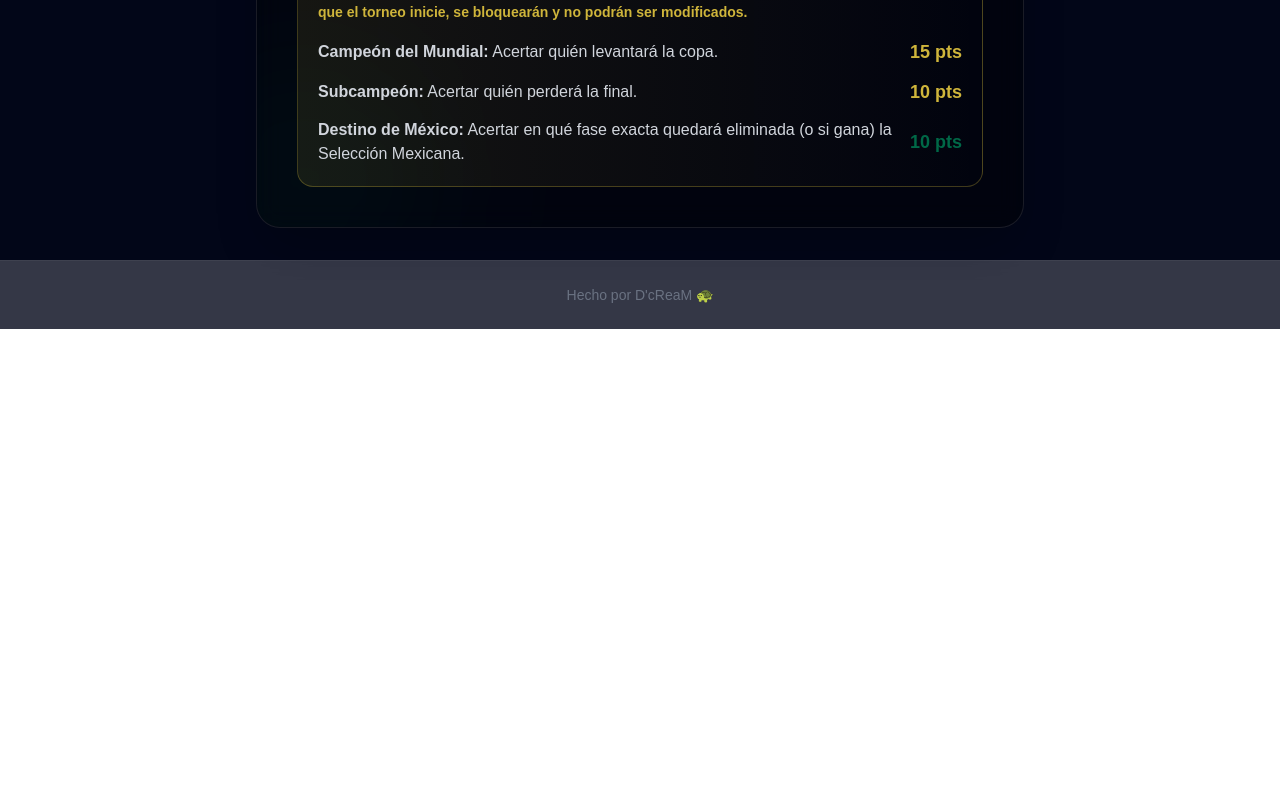
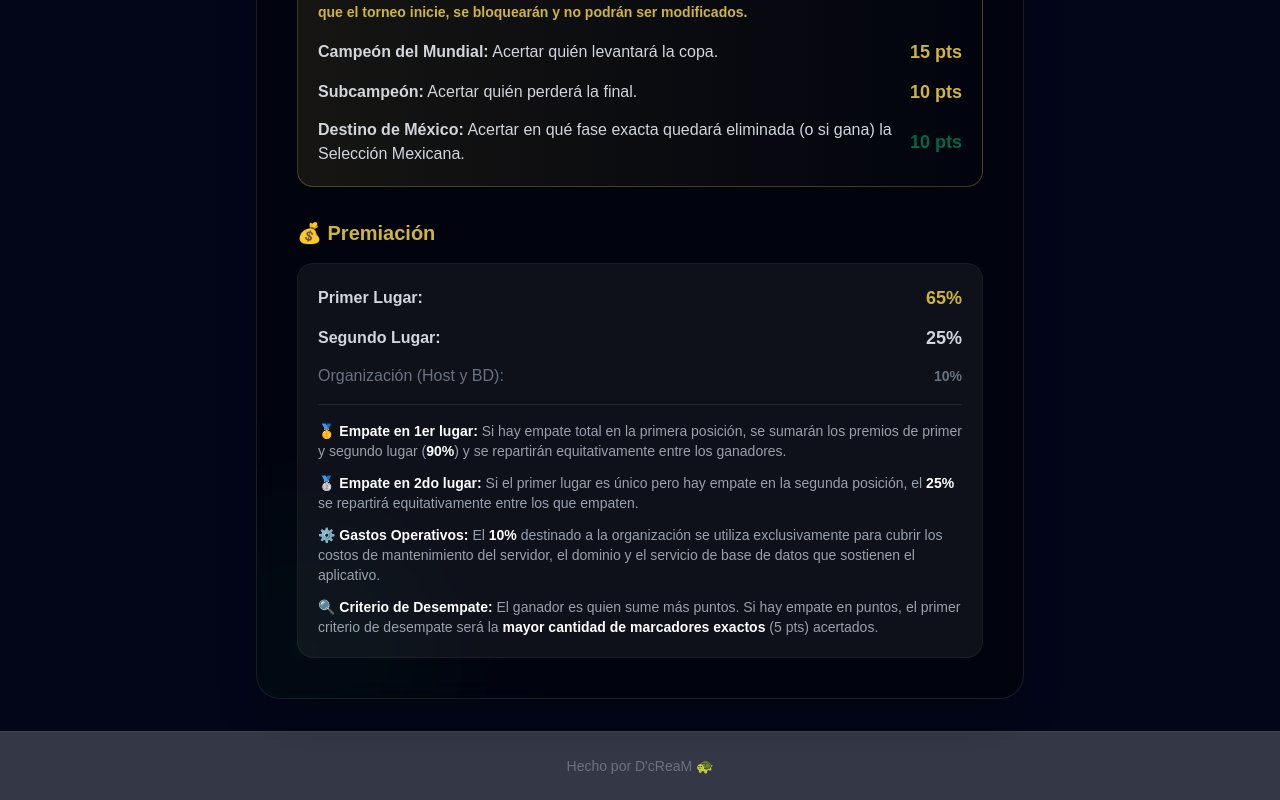
Before and after one commit to nanecorner/quiniela-mundial-2026, a Next.js app: page /reglas in a window 1280 px wide. Shown: the part 991-1791 px from the top of the page. Before the commit the page ends 1320 px from the top, so only its background shows below. Built offline with nearby package versions, Linux system fonts and the light colour scheme.

Commit message:
client view

```diff
--- a/src/app/reglas/page.tsx
+++ b/src/app/reglas/page.tsx
@@ -102,6 +102,43 @@ export default function ReglasPage() {
                 </ul>
               </div>
             </section>
+            {/* Sección Premiación */}
+            <section>
+              <h2 className="text-xl font-bold text-[#CFB53B] mb-4 flex items-center gap-2">
+                💰 Premiación
+              </h2>
+              <div className="bg-white/5 p-5 rounded-2xl border border-white/5 space-y-4">
+                <ul className="space-y-3">
+                  <li className="flex justify-between items-center">
+                    <span><strong>Primer Lugar:</strong></span>
+                    <span className="font-black text-[#CFB53B] text-lg shrink-0 ml-4">65%</span>
+                  </li>
+                  <li className="flex justify-between items-center">
+                    <span><strong>Segundo Lugar:</strong></span>
+                    <span className="font-black text-gray-300 text-lg shrink-0 ml-4">25%</span>
+                  </li>
+                  <li className="flex justify-between items-center text-gray-500">
+                    <span>Organización (Host y BD):</span>
+                    <span className="font-bold text-sm shrink-0 ml-4">10%</span>
+                  </li>
+                </ul>
+
+                <div className="pt-4 border-t border-white/10 text-sm space-y-3 text-gray-400">
+                  <p>
+                    🥇 <strong className="text-white">Empate en 1er lugar:</strong> Si hay empate total en la primera posición, se sumarán los premios de primer y segundo lugar (<strong className="text-white">90%</strong>) y se repartirán equitativamente entre los ganadores.
+                  </p>
+                  <p>
+                    🥈 <strong className="text-white">Empate en 2do lugar:</strong> Si el primer lugar es único pero hay empate en la segunda posición, el <strong className="text-white">25%</strong> se repartirá equitativamente entre los que empaten.
+                  </p>
+                  <p>
+                    ⚙️ <strong className="text-white">Gastos Operativos:</strong> El <strong className="text-white">10%</strong> destinado a la organización se utiliza exclusivamente para cubrir los costos de mantenimiento del servidor, el dominio y el servicio de base de datos que sostienen el aplicativo.
+                  </p>
+                  <p>
+                    🔍 <strong className="text-white">Criterio de Desempate:</strong> El ganador es quien sume más puntos. Si hay empate en puntos, el primer criterio de desempate será la <strong className="text-white">mayor cantidad de marcadores exactos</strong> (5 pts) acertados.
+                  </p>
+                </div>
+              </div>
+            </section>
 
           </div>
         </div>
--- a/src/components/BonusCard.tsx
+++ b/src/components/BonusCard.tsx
@@ -22,9 +22,7 @@ const MEXICO_STAGES = [
   { id: 'round_of_16', label: 'Octavos de Final' },
   { id: 'quarter_finals', label: 'Cuartos de Final' },
   { id: 'semi_finals', label: 'Semifinales' },
-  { id: 'third_place', label: 'Tercer Lugar' },
-  { id: 'runner_up', label: 'Subcampeón' },
-  { id: 'champion', label: 'Campeón' },
+  { id: 'final', label: 'Final' },
 ]
 
 export default function BonusCard({
@@ -37,7 +35,7 @@ export default function BonusCard({
   isLocked: boolean
 }) {
   const [isPending, startTransition] = useTransition()
-  const [message, setMessage] = useState<{type: 'success'|'error', text: string} | null>(null)
+  const [message, setMessage] = useState<{ type: 'success' | 'error', text: string } | null>(null)
 
   const handleSubmit = (e: React.FormEvent<HTMLFormElement>) => {
     e.preventDefault()
```
